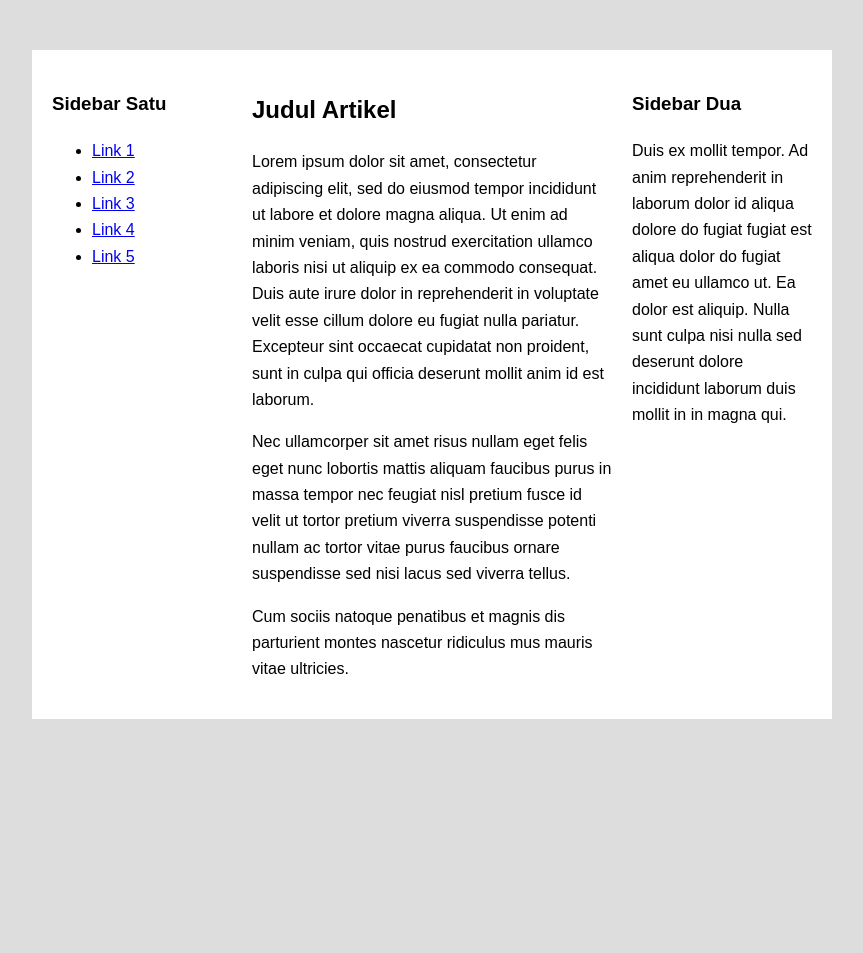
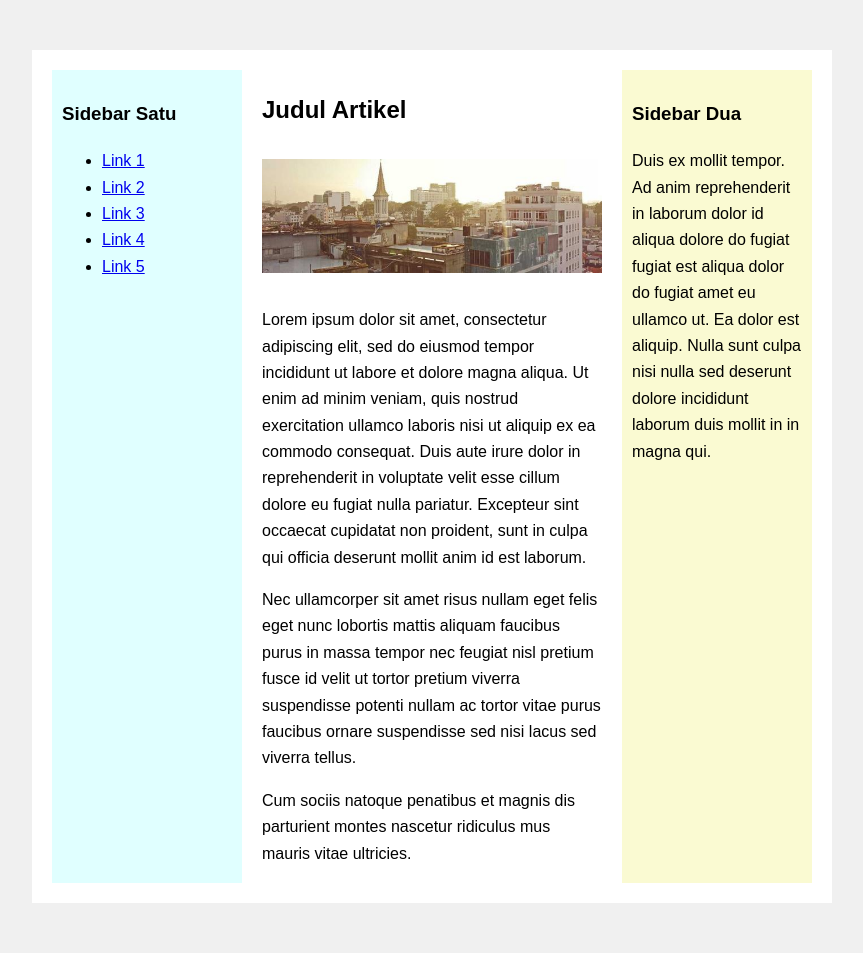
Before and after one commit to pembunuhGila/dasarWeb, a PHP site: page /flexbox.html in a window 1280 px wide. Shown: the whole page, without its empty margins (208-1071 px from the left). Before the commit the page ends 719 px from the top, so only its background shows below. Run offline with PHP 8.4, Linux system fonts and the light colour scheme.

Commit message:
Tugas no. 2

```diff
--- a/JS2/flexbox.html
+++ b/JS2/flexbox.html
@@ -20,9 +20,16 @@
 
     <div class="kolom-utama">
       <h2>Judul Artikel</h2>
-      <p>Lorem ipsum dolor sit amet, consectetur adipiscing elit, sed do eiusmod tempor incididunt ut labore et dolore magna aliqua. Ut enim ad minim veniam, quis nostrud exercitation ullamco laboris nisi ut aliquip ex ea commodo consequat. Duis aute irure dolor in reprehenderit in voluptate velit esse cillum dolore eu fugiat nulla pariatur. Excepteur sint occaecat cupidatat non proident, sunt in culpa qui officia deserunt mollit anim id est laborum.</p>
-      <p>Nec ullamcorper sit amet risus nullam eget felis eget nunc lobortis mattis aliquam faucibus purus in massa tempor nec feugiat nisl pretium fusce id velit ut tortor pretium viverra suspendisse potenti nullam ac tortor vitae purus faucibus ornare suspendisse sed nisi lacus sed viverra tellus.</p>
-      <p>Cum sociis natoque penatibus et magnis dis parturient montes nascetur ridiculus mus mauris vitae ultricies.</p>
+      <img src="img/kota1.jpg" alt="Gambar Artikel">
+      <p>
+        Lorem ipsum dolor sit amet, consectetur adipiscing elit, sed do eiusmod tempor incididunt ut labore et dolore magna aliqua. Ut enim ad minim veniam, quis nostrud exercitation ullamco laboris nisi ut aliquip ex ea commodo consequat. Duis aute irure dolor in reprehenderit in voluptate velit esse cillum dolore eu fugiat nulla pariatur. Excepteur sint occaecat cupidatat non proident, sunt in culpa qui officia deserunt mollit anim id est laborum.
+      </p>
+      <p>
+        Nec ullamcorper sit amet risus nullam eget felis eget nunc lobortis mattis aliquam faucibus purus in massa tempor nec feugiat nisl pretium fusce id velit ut tortor pretium viverra suspendisse potenti nullam ac tortor vitae purus faucibus ornare suspendisse sed nisi lacus sed viverra tellus.
+      </p>
+      <p>
+        Cum sociis natoque penatibus et magnis dis parturient montes nascetur ridiculus mus mauris vitae ultricies.
+      </p>
     </div>
 
     <div class="sidebar-dua">
--- a/JS2/style1.css
+++ b/JS2/style1.css
@@ -5,7 +5,7 @@ html, body {
 
 body {
   font-family: Arial, Helvetica, sans-serif;
-  background-color: #ddd;
+  background-color: #f0f0f0;
   line-height: 1.65;
 }
 
@@ -21,12 +21,21 @@ body {
 
 .sidebar-satu {
   flex: 1;
+  background-color: lightcyan;
+  padding: 10px;
 }
 
 .kolom-utama {
   flex: 2;
 }
 
+.kolom-utama img {
+  width: 100%;
+  margin: 10px 0;
+}
+
 .sidebar-dua {
   flex: 1;
+  background-color: lightgoldenrodyellow;
+  padding: 10px;
 }
```
Also changed, not shown: JS2/img/kota1.jpg (added).
